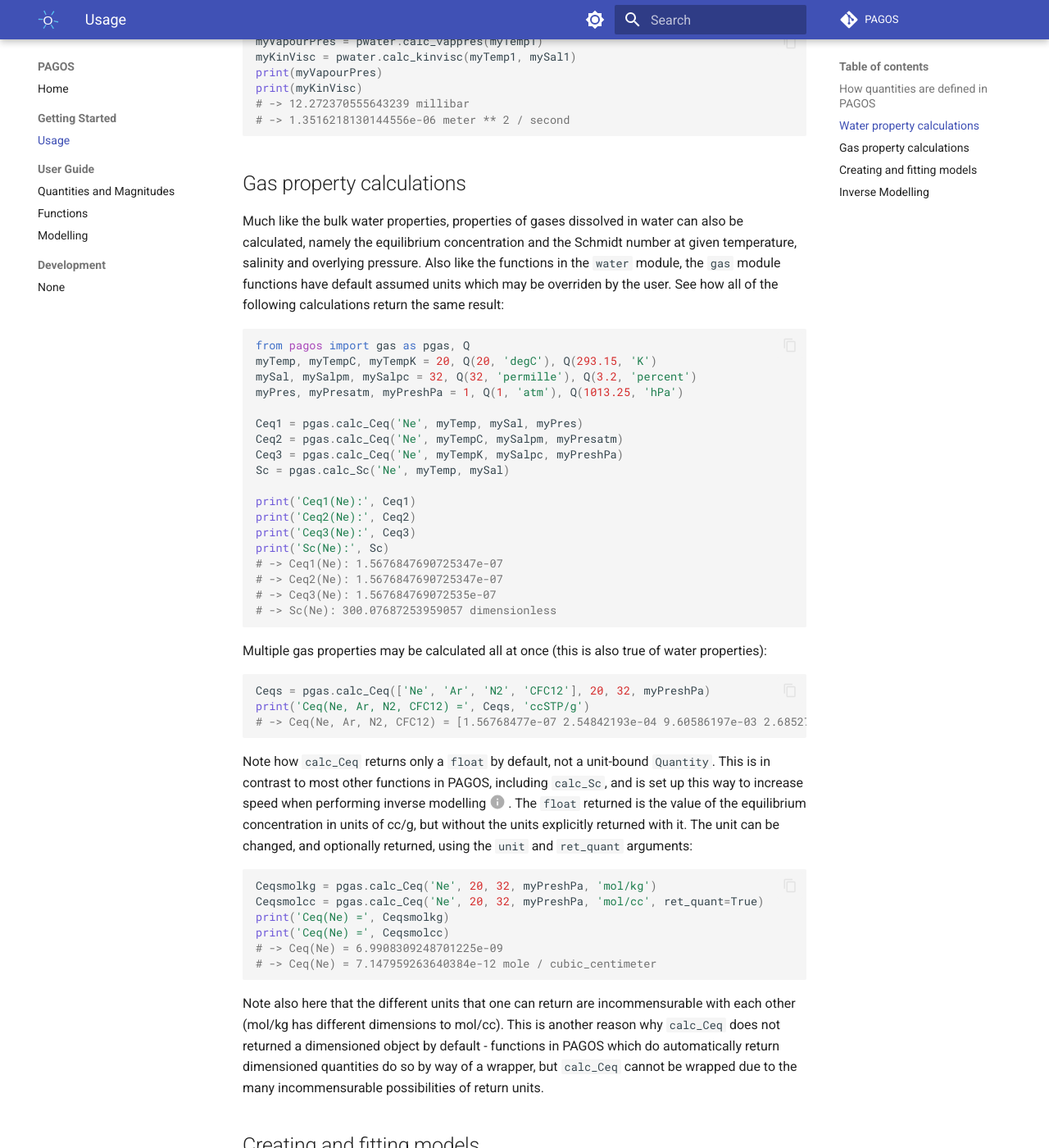
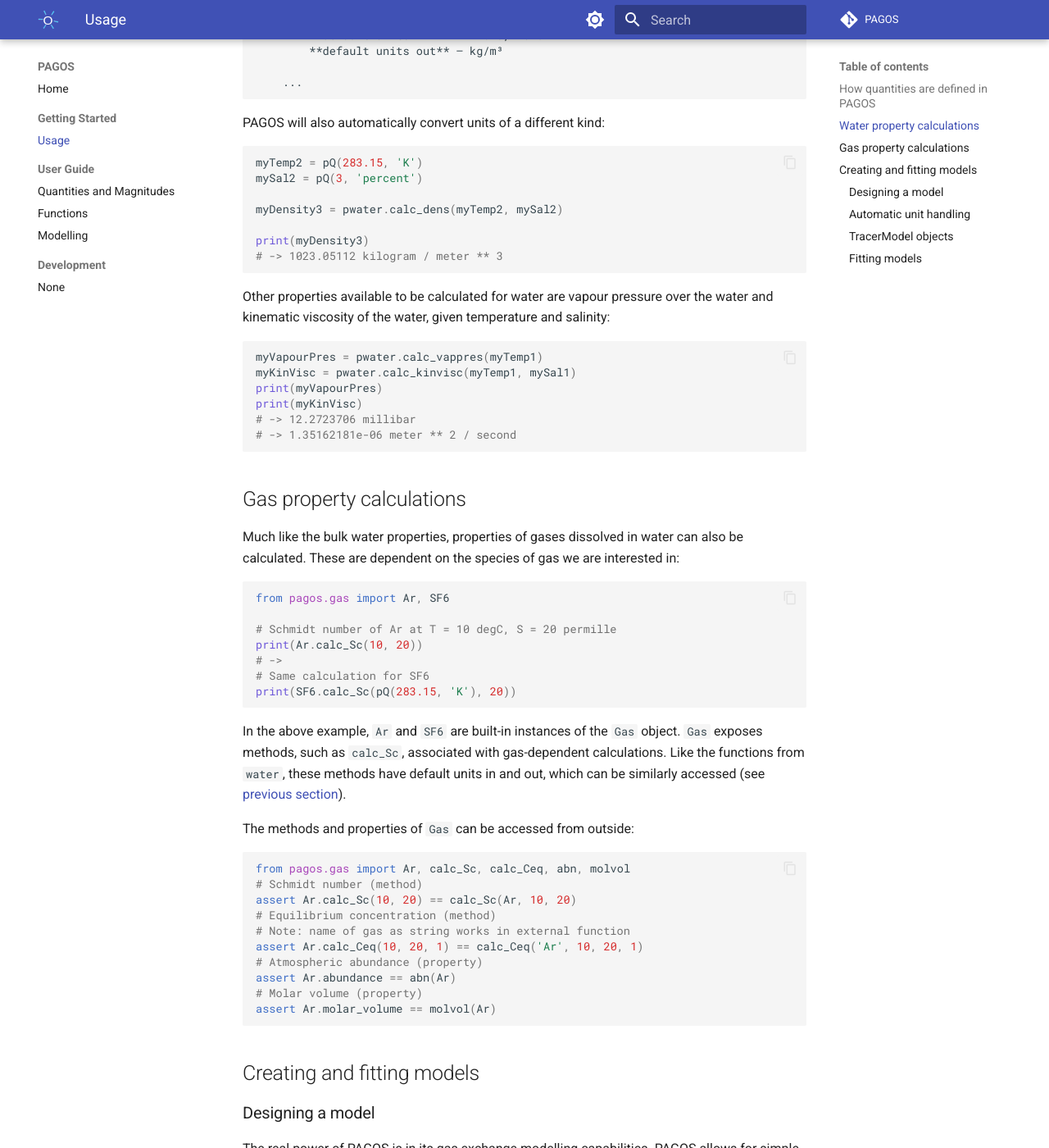
Before and after one commit to TeamPAGOS/PAGOS, an MkDocs documentation site: the page built from docs/Getting Started/Usage.md, in a window 1280 px wide and 1400 px high, scrolled down 1412 px. Shown: the whole window at 82% size. Built offline with MkDocs 1.6.1 and Material for MkDocs 9.7.7, drawn with Linux system fonts in a browser that asks for light colours; comment, search, counter and statistics services are not loaded; the version menu is left out; some of the changed text lies outside the part shown.

Commit message:
Usage docs

````diff
--- a/docs/Getting Started/Usage.md
+++ b/docs/Getting Started/Usage.md
@@ -3,40 +3,64 @@ This is a relatively abridged version of the information you can find in `exampl
 ## How quantities are defined in PAGOS
 This package is designed with a number of "numerical safeguards". Quantities used in PAGOS may contain units, and uncertainties. Functions in PAGOS are designed for use with `Quantity` objects from [Pint](https://pint.readthedocs.io/en/stable/), but can also be used with regular Python datatypes. The following code produces such a quantity representing the speed 11.2 m/s.
 ```py
-from pagos import Q
-mySpeed = Q(11.2, 'm/s')
+from pagos import pQ
+mySpeed = pQ(11.2, 'm/s')
 print(mySpeed)
 # -> 11.2000 meter / second
 ```
-Those familiar with Pint will recognise `Q()` as a shortcut for `pint.UnitRegistry.Quantity()`. This is the PAGOS-safe version though, as it will always refer to the universal `UnitRegistry` defined in `pagos.core`.
+`pQ` is a shortcut to create a `PAGOSQuantity` object, which stores value and unit data, just as Pint `Quantity`s, but with optimisations for PAGOS.
 
 ## Water property calculations
-The properties of seawater and various gases can be calculated with the `water` and `gas` modules. For example, calculating the density of, kinematic viscosity of and vapour pressure over water at a given temperature and salinity:
+The properties of seawater and various gases can be calculated with the `water` and `gas` modules. For example, calculating the density of water at a given temperature and salinity:
 ```py
 from pagos import water as pwater
-from pagos import Q
+from pagos import pQ
 
-myTemp1 = Q(10, 'degC')
-mySal1 = Q(30, 'permille')
+myTemp1 = pQ(10, 'degC')
+mySal1 = pQ(30, 'permille')
 
 myDensity1 = pwater.calc_dens(myTemp1, mySal1)
 myDensity2 = pwater.calc_dens(10, 30) # <- default units of degC and permille assumed
 
 print(myDensity1)
 print(myDensity2)
-# -> 1023.0511189339445 kilogram / meter ** 3
-# -> 1023.0511189339445 kilogram / meter ** 3
+# -> 1023.05112 kilogram / meter ** 3
+# -> 1023.05112 kilogram / meter ** 3
 ```
-We can see that the water property function have default, assumed units for any given float arguments (you can see these in the docstrings of the respective functions). PAGOS will also automatically convert units of a different kind:
+We can see that the water property function have default, assumed units for any given float arguments. You can see these by accessing the `default_units_in` and `units_out` methods:
 
 ```py
-myTemp2 = Q(283.15, 'K')
-mySal2 = Q(3, 'percent')
+print(pwater.calc_dens.default_units_in)
+# -> {'T': 'degC', 'S': 'permille'}
+print(pwater.calc_dens.units_in)
+```
+or in the docstrings of the respective functions:
+```
+console:
+
+>>> help(pwater.calc_dens)
+Help on function calc_dens in module pagos.water:
+
+calc_dens(T: float | PAGOSQuantity, S: float | PAGOSQuantity) -> PAGOSQuantity
+    Calculate density of seawater at a given temperature and salinity, according to Gill 1982.
+
+    ## Units
+        **default units in** — `T`:°C, `S`:‰
+        **default units out** — kg/m³
+
+    ...
+```
+
+PAGOS will also automatically convert units of a different kind:
+
+```py
+myTemp2 = pQ(283.15, 'K')
+mySal2 = pQ(3, 'percent')
 
 myDensity3 = pwater.calc_dens(myTemp2, mySal2)
 
 print(myDensity3)
-# -> 1023.0511189339445 kilogram / meter ** 3
+# -> 1023.05112 kilogram / meter ** 3
 
 ```
 
@@ -46,135 +70,145 @@ myVapourPres = pwater.calc_vappres(myTemp1)
 myKinVisc = pwater.calc_kinvisc(myTemp1, mySal1)
 print(myVapourPres)
 print(myKinVisc)
-# -> 12.272370555643239 millibar
-# -> 1.3516218130144556e-06 meter ** 2 / second
+# -> 12.2723706 millibar
+# -> 1.35162181e-06 meter ** 2 / second
 ```
 ## Gas property calculations
-Much like the bulk water properties, properties of gases dissolved in water can also be calculated, namely the equilibrium concentration and the Schmidt number at given temperature, salinity and overlying pressure. Also like the functions in the  `water` module, the `gas` module functions have default assumed units which may be overriden by the user. See how all of the following calculations return the same result:
+Much like the bulk water properties, properties of gases dissolved in water can also be calculated. These are dependent on the species of gas we are interested in:
 ```py
-from pagos import gas as pgas, Q
-myTemp, myTempC, myTempK = 20, Q(20, 'degC'), Q(293.15, 'K')
-mySal, mySalpm, mySalpc = 32, Q(32, 'permille'), Q(3.2, 'percent')
-myPres, myPresatm, myPreshPa = 1, Q(1, 'atm'), Q(1013.25, 'hPa')
+from pagos.gas import Ar, SF6
 
-Ceq1 = pgas.calc_Ceq('Ne', myTemp, mySal, myPres)
-Ceq2 = pgas.calc_Ceq('Ne', myTempC, mySalpm, myPresatm)
-Ceq3 = pgas.calc_Ceq('Ne', myTempK, mySalpc, myPreshPa)
-Sc = pgas.calc_Sc('Ne', myTemp, mySal)
+# Schmidt number of Ar at T = 10 degC, S = 20 permille
+print(Ar.calc_Sc(10, 20))
+# ->
+# Same calculation for SF6
+print(SF6.calc_Sc(pQ(283.15, 'K'), 20))
+```
+In the above example, `Ar` and `SF6` are built-in instances of the `Gas` object. `Gas` exposes methods, such as `calc_Sc`, associated with gas-dependent calculations. Like the functions from `water`, these methods have default units in and out, which can be similarly accessed (see [previous section](#water-property-calculations)).
 
-print('Ceq1(Ne):', Ceq1)
-print('Ceq2(Ne):', Ceq2)
-print('Ceq3(Ne):', Ceq3)
-print('Sc(Ne):', Sc)
-# -> Ceq1(Ne): 1.5676847690725347e-07
-# -> Ceq2(Ne): 1.5676847690725347e-07
-# -> Ceq3(Ne): 1.567684769072535e-07
-# -> Sc(Ne): 300.07687253959057 dimensionless
-```
-Multiple gas properties may be calculated all at once (this is also true of water properties):
+The methods and properties of `Gas` can be accessed from outside:
 ```py
-Ceqs = pgas.calc_Ceq(['Ne', 'Ar', 'N2', 'CFC12'], 20, 32, myPreshPa)
-print('Ceq(Ne, Ar, N2, CFC12) =', Ceqs, 'ccSTP/g')
-# -> Ceq(Ne, Ar, N2, CFC12) = [1.56768477e-07 2.54842193e-04 9.60586197e-03 2.68527581e-11] ccSTP/g
+from pagos.gas import Ar, calc_Sc, calc_Ceq, abn, molvol
+# Schmidt number (method)
+assert Ar.calc_Sc(10, 20) == calc_Sc(Ar, 10, 20)
+# Equilibrium concentration (method)
+# Note: name of gas as string works in external function
+assert Ar.calc_Ceq(10, 20, 1) == calc_Ceq('Ar', 10, 20, 1)
+# Atmospheric abundance (property)
+assert Ar.abundance == abn(Ar)
+# Molar volume (property)
+assert Ar.molar_volume == molvol(Ar)
 ```
 
-Note how `calc_Ceq` returns only a `float` by default, not a unit-bound `Quantity`. This is in contrast to most other functions in PAGOS, including `calc_Sc`, and is set up this way to increase speed when performing inverse modelling(1). The `float` returned is the value of the equilibrium concentration in units of cc/g, but without the units explicitly returned with it. The unit can be changed, and optionally returned, using the `unit` and `ret_quant` arguments:
-{ .annotate }
-
-1. This is set to be changed in a future version of PAGOS; after great speed improvements, this feature is no longer necessary.
-
-```py
-Ceqsmolkg = pgas.calc_Ceq('Ne', 20, 32, myPreshPa, 'mol/kg')
-Ceqsmolcc = pgas.calc_Ceq('Ne', 20, 32, myPreshPa, 'mol/cc', ret_quant=True)
-print('Ceq(Ne) =', Ceqsmolkg)
-print('Ceq(Ne) =', Ceqsmolcc)
-# -> Ceq(Ne) = 6.9908309248701225e-09
-# -> Ceq(Ne) = 7.147959263640384e-12 mole / cubic_centimeter
-```
-Note also here that the different units that one can return are incommensurable with each other (mol/kg has different dimensions to mol/cc). This is another reason why `calc_Ceq` does not returned a dimensioned object by default - functions in PAGOS which do automatically return dimensioned quantities do so by way of a wrapper, but `calc_Ceq` cannot be wrapped due to the many incommensurable possibilities of return units.
 
 ## Creating and fitting models
+### Designing a model
 The real power of PAGOS is in its gas exchange modelling capabilities. PAGOS allows for simple user-definition of gas exchange models. Say we wanted to implement a simple unfractionated excess air (UA) model (that is, equilibrium concentration $C^\mathrm{eq}$ "topped up" with an excess air component):
 
 $$
 C_\mathrm{gas}^\mathrm{UA}(T, S, p, A) = C_\mathrm{gas}^\mathrm{eq}(T, S, p) + A\cdot z,
 $$
 
-where $A$ is in the units of $C^\mathrm{eq}_\mathrm{gas}$ and $z$ is the atmospheric abundance of the gas. We can implement it very simply like this:
+where $A$ is in the units of $C^\mathrm{eq}_\mathrm{gas}$ and $z$ is the atmospheric abundance of the gas. We could implement it very simply like this:
 ```py
-from pagos import gas as pgas
-from pagos.modelling import GasExchangeModel
-def ua_model(gas, T, S, p, A):
-    Ceq = pgas.calc_Ceq(gas, T, S, p)
-    z = pgas.abn(gas)   # <- pagos.gas.abn(G) returns the dimensionless atmospheric abundance of G
+from pagos.gas import calc_Ceq, abn
+from pagos.modelling import TracerModel
+def ua_func(gas, T, S, p, A):
+    Ceq = calc_Ceq(gas, T, S, p) # -> mol_gas / kg
+    z = abn(gas) # -> mol_gas / mol
     return Ceq + A * z
-UAModel = GasExchangeModel(ua_model, ('degC', 'permille', 'atm', 'cc/g'), 'cc/g')
 ```
-The arguments to `GasExchangeModel()` are the user-defined function describing the model (`ua_model` above), a tuple of default input units (`('degC', 'permille', 'atm', 'cc/g')` above) and one default output unit (`'cc/g'` above). The default input units correspond to the assumed units of the arguments of the model function (`(T, S, p, A)` above). The output units are those in which the result of the model is expressed. To calculate the result of a model for a given gas, use the `run()` method of `GasExchangeModel`. Note that they are **default** units, but can be overridden:
+Because `calc_Ceq` and `abn` have their own default output units, PAGOS will throw an error if the units of `A` are not compatible:
+```
+>>> ua_func('Ar', 10, 0, 1, 1e-5)
+...
+pint.errors.DimensionalityError: Cannot convert from 'mole_Ar / mole' ([amount_Ar] / [substance]) to 'mole_Ar / kilogram' ([amount_Ar] / [mass])
+```
+A `DimensionalityError` was thrown here because the `A * z` expression evaluated to a quantity with units of mol_Ar/mol, but `Ceq` is in mol_Ar/kg. Rightfully, the user is refused this calculation.
+
+What we needed was `A` to have units compatible with mol/kg:
+```
+>>> ua_func('Ar', 10, 0, 1, pQ(1e-5, 'mol/kg'))
+<PAGOSQuantity(1.74364437e-05, 'mole_Ar / kilogram')>
+```
+### Automatic unit handling
+In the above example, we were able to just use `10`, `0`, `1` for the first arguments `T`, `S`, `p`, because these are passed into `calc_Ceq`, which has `default_units_in`. We can also provide our own `default_units_in` for all arguments:
 ```py
-# no given units, default units assumed
-myResult1 = UAModel.run('Ne', 10, 30, 1, 5e-4)
-# units manually given but are the same as the defaults
-myResult2 = UAModel.run('Ne', Q(10, 'degC'), Q(30, 'permille'), Q(1, 'atm'), Q(5e-4, 'cc/g'))
-# non-default units included, default units of degC and permille overridden
-myResult3 = UAModel.run('Ne', Q(283.15, 'K'), Q(3, 'percent'), 1, 5e-4)
+from pagos.core import unit_aware
 
-print('Result with no given units:', myResult1)
-print('Result with given units matching defaults:', myResult2)
-print('Result with overridden units:', myResult3)
-# -> Result with no given units: 1.7903293005762066e-07 cubic_centimeter / gram
-# -> Result with given units matching defaults: 1.7903293005762066e-07 cubic_centimeter / gram
-# -> Result with overridden units: 1.7903293005762066e-07 cubic_centimeter / gram
+@unit_aware(default_units_in={'gas':None, 'T':'degC', 'S':'permille', 'p':'atm', 'A':'mol/kg'}, units_out='mol_g/kg')
+def ua_func(gas, T, S, p, A):
+    Ceq = calc_Ceq(gas, T, S, p) # -> mol_gas / kg
+    z = abn(gas) # -> mol_gas / mol
+    return Ceq + A * z
+
+print(ua_func('Ar', 10, 0, 1, 1e-5))
+# -> 1.74364437e-05 mole_Ar / kilogram
 ```
-If repeatedly typing the `Q()` constructor isn't to your liking, one can also override default units with the `units_in` argument thus:
+The arguments to `ua_func` must all be accounted for (including `gas`, which of course has no units, so is designated `None`.) Note that the `units_out` argument has `_g` as a suffix, which is a _generic_ gas signifier (we may not just be interested in Ar, but any number of gases, and we don't want to write a separate function for each one.)
+
+ With this, we can use our newly defined function as we do the built-ins from the `gas` or `water` modules.
+
+### `TracerModel` objects
+This is all well and good, but in the end we want to optimise our models. Such functionality is packaged in the `modelling` module and its `TracerModel` object.
+
 ```py
-myResult4 = UAModel.run('Ne', 283.15, 3, 1, 5e-4, units_in=['K', 'percent', 'atm', 'cc/g'])
-print('Result using units_in kwarg:', myResult4)
-# -> Result using units_in kwarg: 1.7903293005762066e-07 cubic_centimeter / gram
+from pagos.modelling import TracerModel
+uaModel = TracerModel(ua_func)
 ```
 
-The returned units may also be altered with the units_out keyword argument. Additionally, note in the example below that the `'percent'` in `units_in` is overridden by the explicit `Quantity` object with its already given `'permille'` unit. This is a nice safeguard, but also a good reason **not** to use the `units_in` argument along with `Q()`-based model arguments, as `units_in` will always be silently overridden.
+When we crate a `TracerModel` in this way, the `default_units_in` and `units_out` are inherited from the wrapped `unit_aware` function. If we had not done this in preparation, we can handle it directly in the constructor:
+
 ```py
-myResult5 = UAModel.run('Ne', 10, Q(30, 'permille'), 1, 5e-4, units_in=['degC', 'percent', 'atm', 'cc/g'], units_out='m^3/kg')
-print('Result in using units_out kwarg:', myResult5)
-# -> Result in using units_out kwarg: 1.790329300576207e-10 meter ** 3 / kilogram
+def ua_func(gas, T, S, p, A):
+    Ceq = calc_Ceq(gas, T, S, p) # -> mol_gas / kg
+    z = abn(gas) # -> mol_gas / mol
+    return Ceq + A * z
+
+uaModel = TracerModel(ua_func, default_units_in={'gas':None, 'T':'degC', 'S':'permille', 'p':'atm', 'A':'mol/kg'}, default_units_out='mol_g/kg')
 ```
 
-## Inverse Modelling
-Parameters of a `GasExchangeModel`'s function can be fitted using data. A better walkthrough can be found in the `example scripts` folder, but here is a brief explanation. The `GasExchangeModel.fit()` method can be used to fit a number of parameters of a gas exchange model using a least-squares minimisation. Here is an example using the Belgium data (from [Jung and Aeschbach 2018](https://doi.org/10.1016/j.envsoft.2018.02.004)) taken from the `example scripts/example data` folder:
+The function that the `TracerModel` was constructed with can be accessed with `run` and the argument structure of the supplied function:
+```
+>>> uaModel.run('Ar', 10, 0, 1, 1e-5)
+<PAGOSQuantity(1.74364437e-05, 'mole_Ar / kilogram')>
+```
+### Fitting models
+To fit the created `TracerModel`, we need to supply it with data. For now, let us imagine we have one sample in which we measured the following noble gas concentrations, salinity and atmospheric pressure:
+
+$$
+\begin{aligned}
+\mathrm{He} &= (2.93\, \pm\, 0.02) \times10^{-9}\, \mathrm{mol/kg}\\
+\mathrm{Ne} &= (1.16\, \pm\, 0.01) \times10^{-8}\, \mathrm{mol/kg}\\
+\mathrm{Ar} &= (1.67\, \pm\, 0.01) \times10^{-5}\, \mathrm{mol/kg}\\
+\mathrm{Kr} &= (3.68\, \pm\, 0.02) \times10^{-9}\, \mathrm{mol/kg}\\
+\mathrm{Xe} &= (5.08\, \pm\, 0.06) \times10^{-10}\, \mathrm{mol/kg}\\
+S &= 23.4\, \mathrm{g/kg}\\
+p &= 1.00\, \mathrm{atm}
+\end{aligned}
+$$
+We can use the `fit` method of `TracerModel` to find the set of remaining model parameters (in this case `A` and `T`) which best reproduce our measurements:
 ```py
-from pagos.modelling import fitmodel
-import pandas as pd
+fixed = {"S":23, "p":1}
+init_guesses = {"T":10, "A":0}
+noblegases = ['He', 'Ne', 'Ar', 'Kr', 'Xe']
+obs_NGs = np.array([2.93e-9, 1.16e-8, 1.67e-5, 3.68e-9, 5.08e-10])
+err_NGs = np.array([2e-11, 1e-10, 1e-7, 2e-11, 6e-12])
 
-# Data import
-# These data are from Jung and Aeschbach 2018 (https://www.sciencedirect.com/science/article/pii/S1364815216307150)
-gases_used = ['Ne', 'Ar', 'Kr', 'Xe']
-pangadata = pd.read_csv('example scripts/Example Data/Complete_Input_Data_Samples_Belgium.CSV', sep=',')
-print('Data from Jung and Aeschbach 2018:')
-print(pangadata)
+fit = uaModel.fit(fixed_regressors=fixed,
+                  regressors_to_fit=init_guesses,
+                  tracers=noblegases,
+                  obs_tr=obs_NGs,
+                  obs_tr_errs=err_NGs)
+```
+The result is a `MinimizerResult` object from [LMFIT](https://lmfit.github.io/lmfit-py/). The fitted values can be accessed via the `params` attribute, and can be nicely displayed thus:
+```
+>>> fit.params.pretty_print()
+Name     Value   Min   Max    Stderr    Vary    Expr    Brute_Step
+A    0.0002049  -inf   inf 2.425e-06    True    None          None
+S           23  -inf   inf         0   False    None          None
+T        10.14  -inf   inf    0.1271    True    None          None
+p            1  -inf   inf         0   False    None          None
+```
 
-def ua_model(gas, T_recharge, S, p, A):
-    Ceq = pgas.calc_Ceq(gas, T_recharge, S, p)
-    z = pgas.abn(gas)
-    return Ceq + A * z
-UAModel = GasExchangeModel(ua_model, ('degC', 'permille', 'atm', 'cc/g'), None)
-
-fit_UA = UAModel.fit(pangadata,                                             # the data as a Pandas DataFrame
-                     to_fit=['T_recharge', 'A'],                            # the arguments of the model we would like to fit
-                     init_guess=[Q(1, 'degC'), 1e-5],                       # the initial guesses for the parameters to be fit
-                     tracers_used=gases_used,                               # the tracers used for the fitting procedure
-                     constraints=[[-10, 50], [0, 1e-2]],                    # any (optional) constraints we might want to place on our fitted parameters
-                     tqdm_bar=True)                                         # whether to display a progress bar
-print('Fit of UA model:')
-print(fit_UA)
-
-# -> Fit of UA model
-#                        T_recharge                                           A
-#    0     7.1+/-0.9 degree_Celsius     0.0023+/-0.0006 cubic_centimeter / gram
-#    1     5.0+/-0.4 degree_Celsius   0.00348+/-0.00029 cubic_centimeter / gram
-#    2     5.0+/-0.4 degree_Celsius   0.00098+/-0.00022 cubic_centimeter / gram
-#    .                 .                                 .
-#    .                 .                                 .
-#    .                 .                                 .
-```
-The arguments are explained in the method docstrings and on the right hand side above. Note here that the init_guess arguments do NOT have to be Quantity objects, although they can be for clarity/safety, if you want. When units are omitted, the `default_units_in` passed to the `GasExchangeModel()` constructor are used. So in this case, `1e-5` becomes `1e-5 cc/g`.
+#TODO NEXT: fit_dataframe
````
